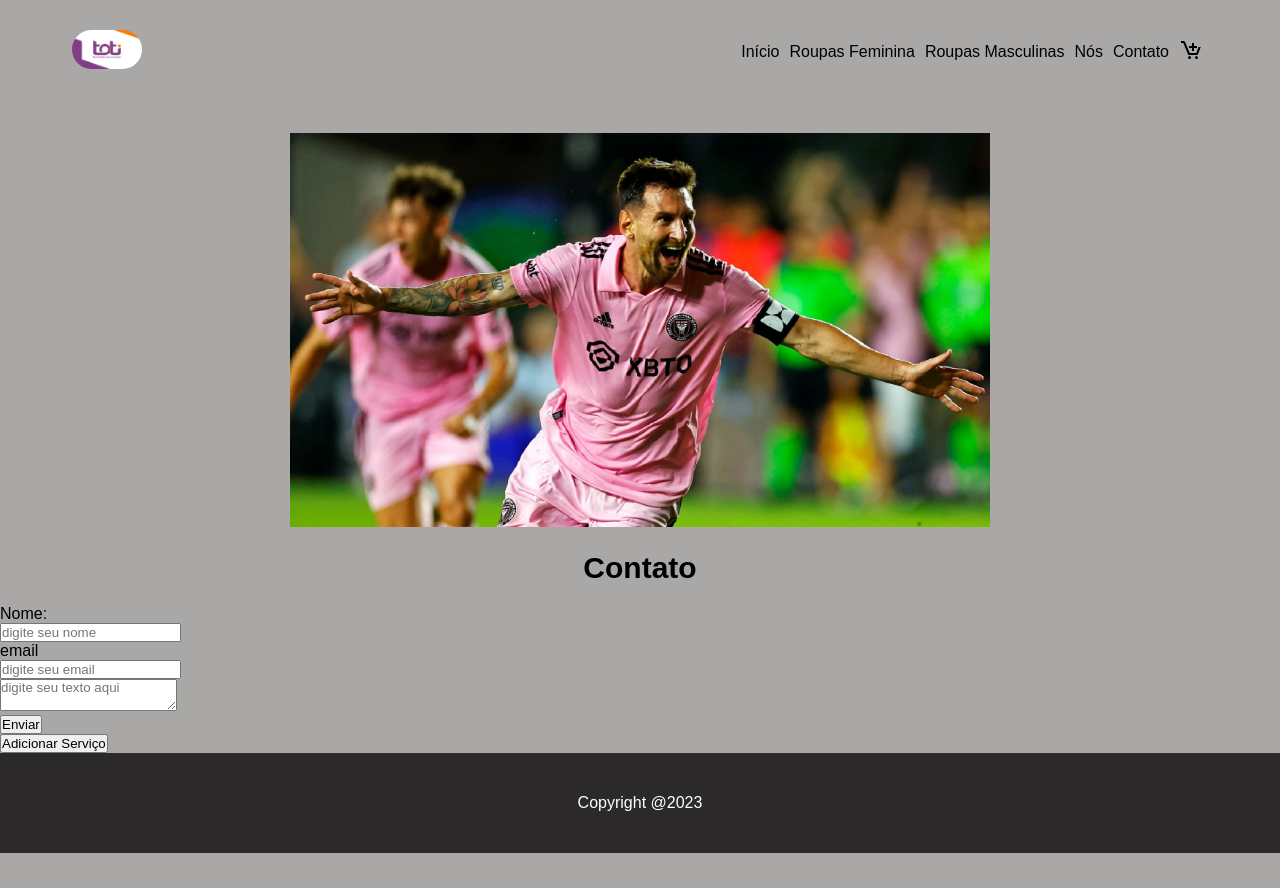
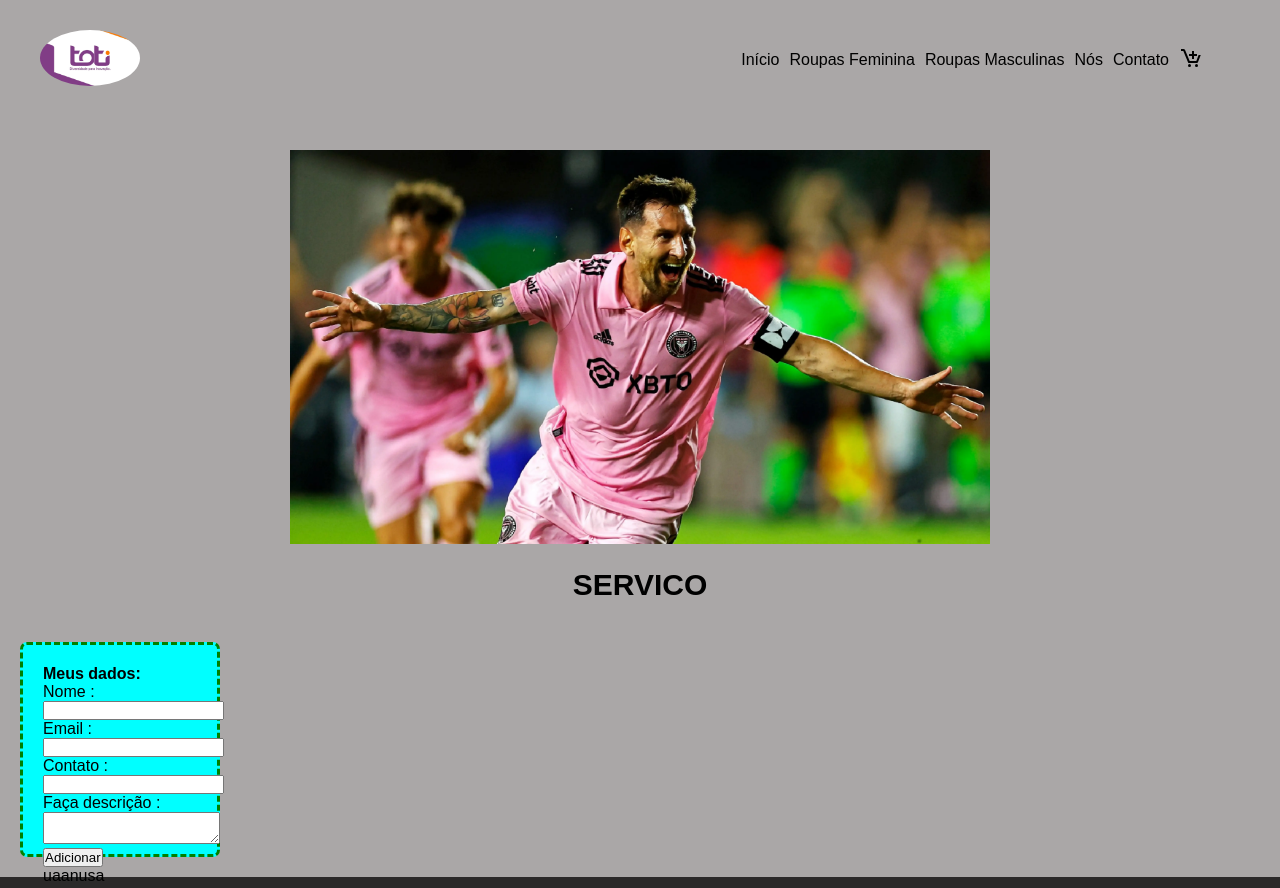
Before and after one commit to Valdanoca/J, a plain HTML site: page valdano/contato.html in a window 1280 px wide. Shown: the top 888 px of the page. Before the commit the page ends 853 px from the top, so only its background shows below. Drawn offline with Linux system fonts and the light colour scheme.

Commit message:
minha penultima coomit

```diff
--- a/valdano/contato.html
+++ b/valdano/contato.html
@@ -7,14 +7,13 @@
 
     <!-- CSS -->
     <link rel="stylesheet" href="style.css">
-
 </head>
 <body>
 
     <!-- CABEÇALHO-->
     <header class="cabecalho">
         <div class="logotipo">
-            <a href="./index.html"><img src="./img_todas/Toti_logo.jpeg" alt="logo" width="70"/> </a>
+            <a href="./index.html"> <img class="logoimg" src="./img_todas/Toti_logo.jpeg" alt="logo" width=" "/> </a>
         </div>
         <div class="nav">
             <nav class="navegacao">
@@ -35,25 +34,39 @@
         </div>
     </section>
 
-    <h2 class="titulo-1"> Contato </h2>
+    <h2 class="titulo-1"> SERVICO </h2>
 
 <!-- ================ card ===============  -->
 <section class="formulario">
-    <form action="">
-        <label for=""> Nome: </label> <br>
-        <input type="text" placeholder="digite seu nome"> <br>
+    <form id="iniciarForm" nome="iniciarForm" action="#">
+   <!--<fieldset> -->
+    <legend> <b> Meus dados: </b></legend>
 
-        <label for=""> email </label><br>
-        <input type="text" placeholder="digite seu email"><br>
+        <label for="nome"> Nome : </label>
+        <input type="text" id="nome" nome="nome">
+        <br>
 
-        <textarea placeholder="digite seu texto aqui"></textarea> <br>
+        <label for="email"> Email : </label>
+        <input type="text" id="email" nome="email">
+        <br>
 
-        <button type="submit"> Enviar </button>
+        <label for="contato"> Contato : </label>
+        <input type="text" id="contato" nome="contato">
+        <br>
+
+        <label for="seutext"> Faça descrição : </label>
+        <textarea  id="seutext" idplaceholder="seutext"> </textarea>
+        <br>
+
+        <input type="submit" value="Adicionar" onclick="ad()">
+        <br>
+            uaanusa
+
+       <!-- <button type="submit"> Enviar </button> -->
+
+    <!--</fieldset> -->
     </form>
 </section>
-
-<button id="adicionar-servico-btn"> Adicionar Serviço </button>
-
 
     <footer>
         <div class="footer">
--- a/valdano/script.js
+++ b/valdano/script.js
@@ -1,27 +1,5 @@
 
-document.addEventListener("DOMContentLoaded", function () {
-    const adicionarServicoBtn = document.getElementById("adicionar-servico-btn");
-    const listaServicos = document.getElementById("lista-servicos");
+const ad =()=>{
 
-    adicionarServicoBtn.addEventListener("click", function () {
-        const novoServico = prompt("Digite o nome do novo serviço:");
-        if (novoServico) {
-            const novoItem = document.createElement("li");
-            novoItem.textContent = novoServico;
-            listaServicos.appendChild(novoItem);
-        }
-    });
-});
-
-document.addEventListener("DOMContentLoaded", function () {
-    const listaServicos = document.getElementById("lista-servicos");
-
-    listaServicos.addEventListener("click", function (event) {
-        if (event.target.tagName === "LI") {
-            const confirmarExclusao = confirm("Deseja realmente excluir este serviço?");
-            if (confirmarExclusao) {
-                event.target.remove();
-            }
-        }
-    });
-});
+    alert('Configuração com sucesso');
+}
--- a/valdano/style.css
+++ b/valdano/style.css
@@ -7,8 +7,10 @@
       list-style: none;
       font-family:Arial, Helvetica, sans-serif;
    }
-   .logotipo img{
-border-radius: 30px;
+   .logoimg {
+width: 100px;
+width: 100px;
+border-radius: 50%;
 
    }
 
@@ -35,10 +37,6 @@
     justify-content: space-between;
   }
 
-  .logotipo{
-    margin-left: 2rem;
-    /* color: #fff; */
-  }
 
 .nav{
     margin-right: 2rem;
@@ -156,5 +154,12 @@
 }
 
 .formulario{
-
+  background-image: url("");
+  border: 3px dashed green;
+  width: 200px;
+  height: 215px;
+  padding: 20px;
+  margin: 20px;
+  background-color: aqua;
+  border-radius: 7px;
 }
```
Also changed, not shown: valdano/feminina.html (+1 -1 lines), valdano/index.html (+1 -1 lines), valdano/masculina.html (+1 -1 lines), valdano/nos.html (+1 -1 lines).
